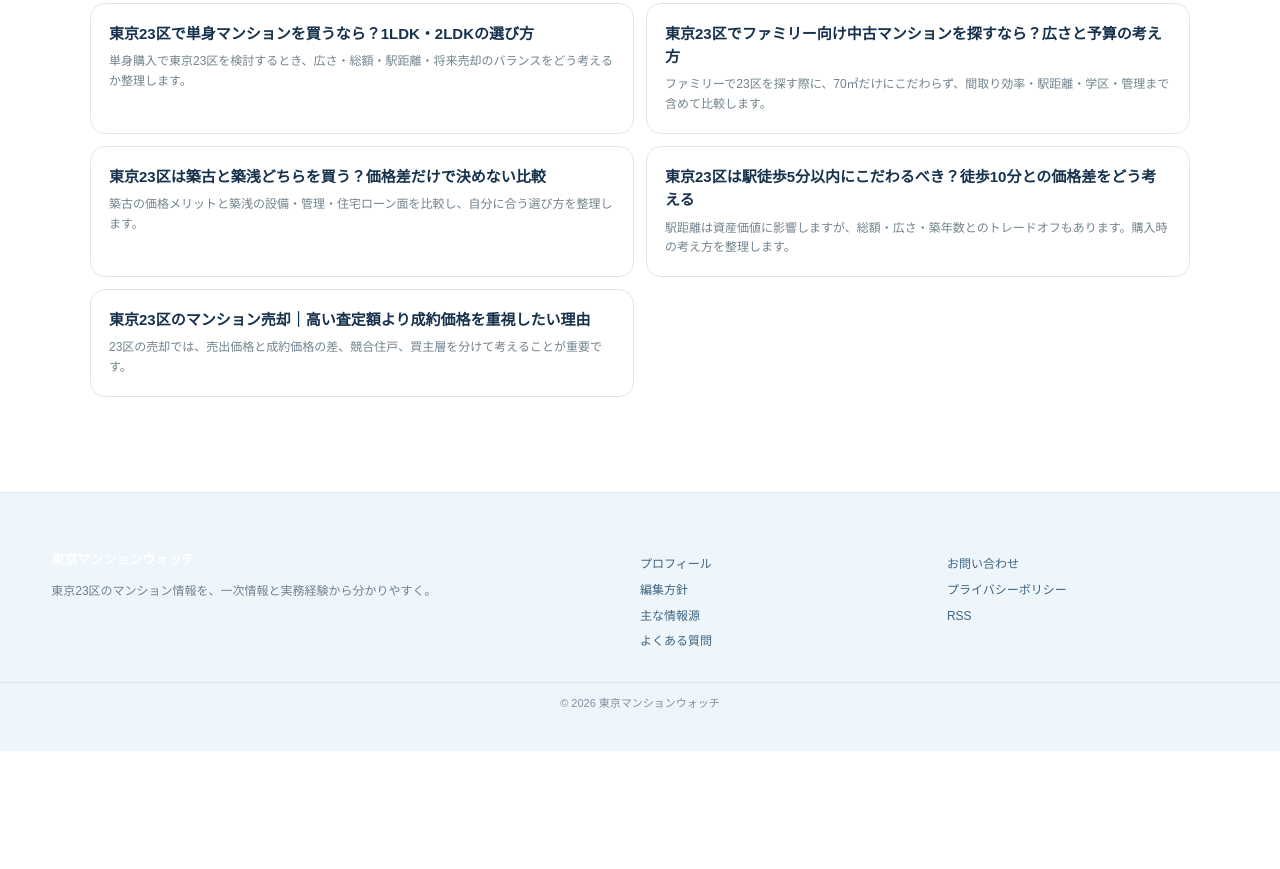
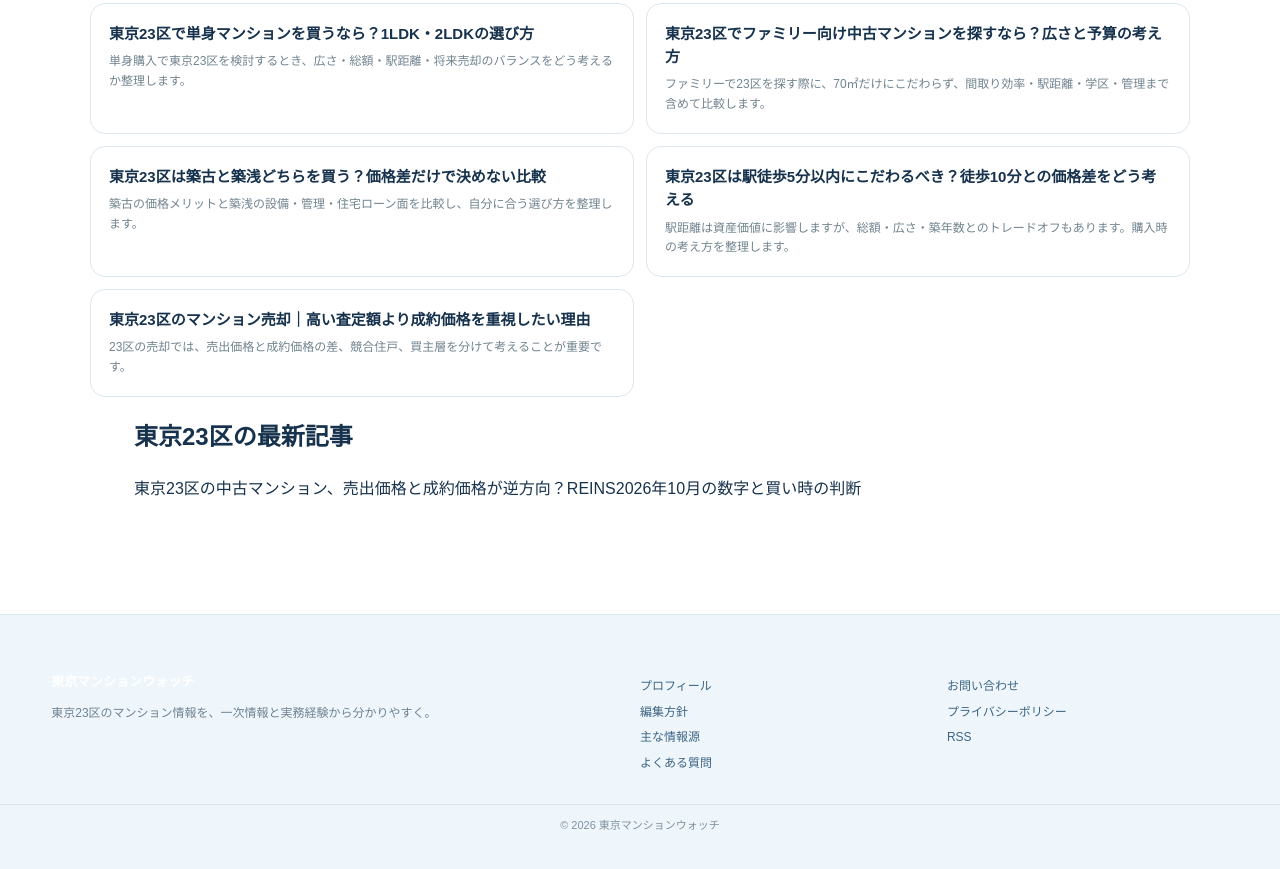
Before and after one commit to agent-insight/tokyo-mansion-watch, a plain HTML site: page area-tokyo23.html in a window 1280 px wide. Shown: the part 1590-2459 px from the top of the page. Before the commit the page ends 2341 px from the top, so only its background shows below. Drawn offline with Linux system fonts and the light colour scheme.

Commit message:
Publish Tokyo23 REINS October analysis and weekly watch 2026-11-22

```diff
--- a/area-tokyo23.html
+++ b/area-tokyo23.html
@@ -66,6 +66,7 @@
 <a class="v45-area-article-card" href="article.html?id=tokyo23-sell-guide"><strong>東京23区のマンション売却｜高い査定額より成約価格を重視したい理由</strong><span>23区の売却では、売出価格と成約価格の差、競合住戸、買主層を分けて考えることが重要です。</span></a>
 </div>
 </section>
+<section class="container"><h2>東京23区の最新記事</h2><p><a href="article.html?id=tokyo23-reins-oct2026-listing-contract-price-gap">東京23区の中古マンション、売出価格と成約価格が逆方向？REINS2026年10月の数字と買い時の判断</a></p></section>
 </main>
 <footer class="global-footer">
   <div class="container footer-grid-v18">
```
